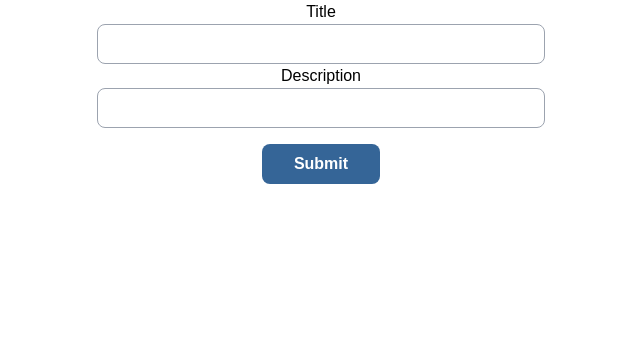
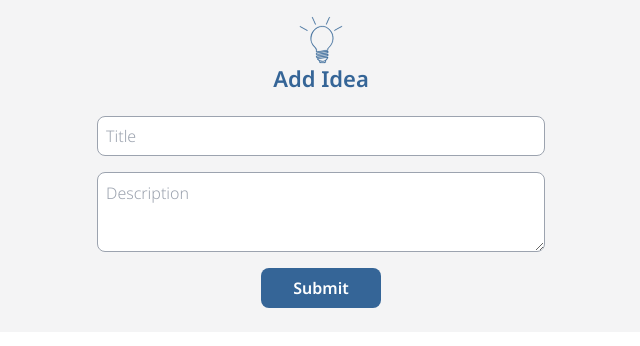
Before and after one commit to matt-powelldev2784/react-idea-board-v3, a React (Vite) app: page / in a window 1280 px wide. Shown: the top 346 px of the page, without its empty margins (319-959 px from the left). Built offline with nearby package versions, Linux system fonts and the light colour scheme.

Commit message:
feat: add image and style idea form

```diff
--- a/src/App.tsx
+++ b/src/App.tsx
@@ -2,9 +2,9 @@ import { IdeaForm } from './components/ideaForm/IdeaForm';
 
 const App = () => {
   return (
-    <div className="flex justify-center">
+    <main className="flex justify-center">
       <IdeaForm />
-    </div>
+    </main>
   );
 };
 
--- a/src/components/ideaForm/IdeaForm.tsx
+++ b/src/components/ideaForm/IdeaForm.tsx
@@ -1,4 +1,5 @@
 import { SubmitHandler, useForm } from 'react-hook-form';
+import lightBulbImage from '../../assets/images/light_bulb_outline.svg';
 
 type Inputs = {
   title: string;
@@ -14,12 +15,20 @@ export const IdeaForm = () => {
   const onSubmit: SubmitHandler<Inputs> = (data) => console.log(data);
 
   return (
-    <form onSubmit={handleSubmit(onSubmit)} className="flexCol sm:mx-2">
+    <section className="bg-zinc-100 px-4 flexCol">
+      <img
+        src={lightBulbImage}
+        alt="My SVG"
+        className="mt-4 h-12 w-12 text-primaryBlue"
+      />
+      <p className="text-lg font-bold text-primaryBlue">Add Idea</p>
+
+      <form onSubmit={handleSubmit(onSubmit)} className="my-6 gap-4 flexCol">
         <div className="w-full max-w-md flexCol">
-        <label className="">Title</label>
           <input
             {...register('title', { required: true })}
-          className="h-10 rounded-lg border border-gray-400 flexCol"
+            placeholder="Title"
+            className="h-10 rounded-lg border border-gray-400 px-2 flexCol"
           />
           {errors.title && (
             <span className="text-xs italic text-red-500">
@@ -29,10 +38,10 @@ export const IdeaForm = () => {
         </div>
 
         <div className="w-full max-w-md flexCol">
-        <label className="">Description</label>
-        <input
+          <textarea
             {...register('description', { required: true })}
-          className="h-10 rounded-lg border border-gray-400 flexCol"
+            className="h-20 rounded-lg border border-gray-400 p-2 flexCol"
+            placeholder="Description"
           />
           {errors.description && (
             <span className="text-xs italic text-red-500">
@@ -41,15 +50,16 @@ export const IdeaForm = () => {
           )}
         </div>
 
-      <div className="m-2 flexCol">
+        <div className="flexCol">
           <button
             type="submit"
-          className="m-4 rounded-lg bg-primaryBlue px-8 py-2 font-bold text-white"
+            className="rounded-lg bg-primaryBlue px-8 py-2 font-bold text-white"
             value="Submit"
           >
             Submit
           </button>
         </div>
       </form>
+    </section>
   );
 };
--- a/src/index.css
+++ b/src/index.css
@@ -1,14 +1,11 @@
+@import url('https://fonts.googleapis.com/css2?family=Noto+Sans:wght@300;600&display=swap');
+
+
+
 @tailwind base;
 @tailwind components;
 @tailwind utilities;
 
-body {
-
-  margin: 0;
-  padding: 0;
-  font-family: 'Roboto-400Regular', sans-serif;
-
-}
 
 a {
   cursor: pointer;
--- a/tailwind.config.js
+++ b/tailwind.config.js
@@ -11,6 +11,19 @@ export default {
         md: '600px',
         lg: '1100px',
       },
+      fontFamily: {
+        sans: ['Noto Sans', 'sans-serif'],
+      },
+      fontSize: {
+        xs: ['11px', '16px'],
+        sm: ['14px', '20px'],
+        base: ['18px', '24px'],
+        lg: ['22px', '28px'],
+        xl: ['26px', '32px'],
+        '2xl': ['29px', '36px'],
+        '3xl': ['32px', '42px'],
+        '5xl': ['52px', '64px'],
+      },
     },
   },
   plugins: [
@@ -23,7 +36,6 @@ export default {
           flexDirection: 'column',
           flexWrap: 'wrap',
           width: '100%',
-          margin: 0,
         },
         '.flexRow': {
           display: 'flex',
@@ -32,7 +44,6 @@ export default {
           flexDirection: 'row',
           flexWrap: 'wrap',
           width: '100%',
-          margin: 0,
         },
       });
     },
```
Also changed, not shown: src/assets/images/light_bulb_outline.svg (added). Lines whose indentation alone changed are shown as unchanged.
